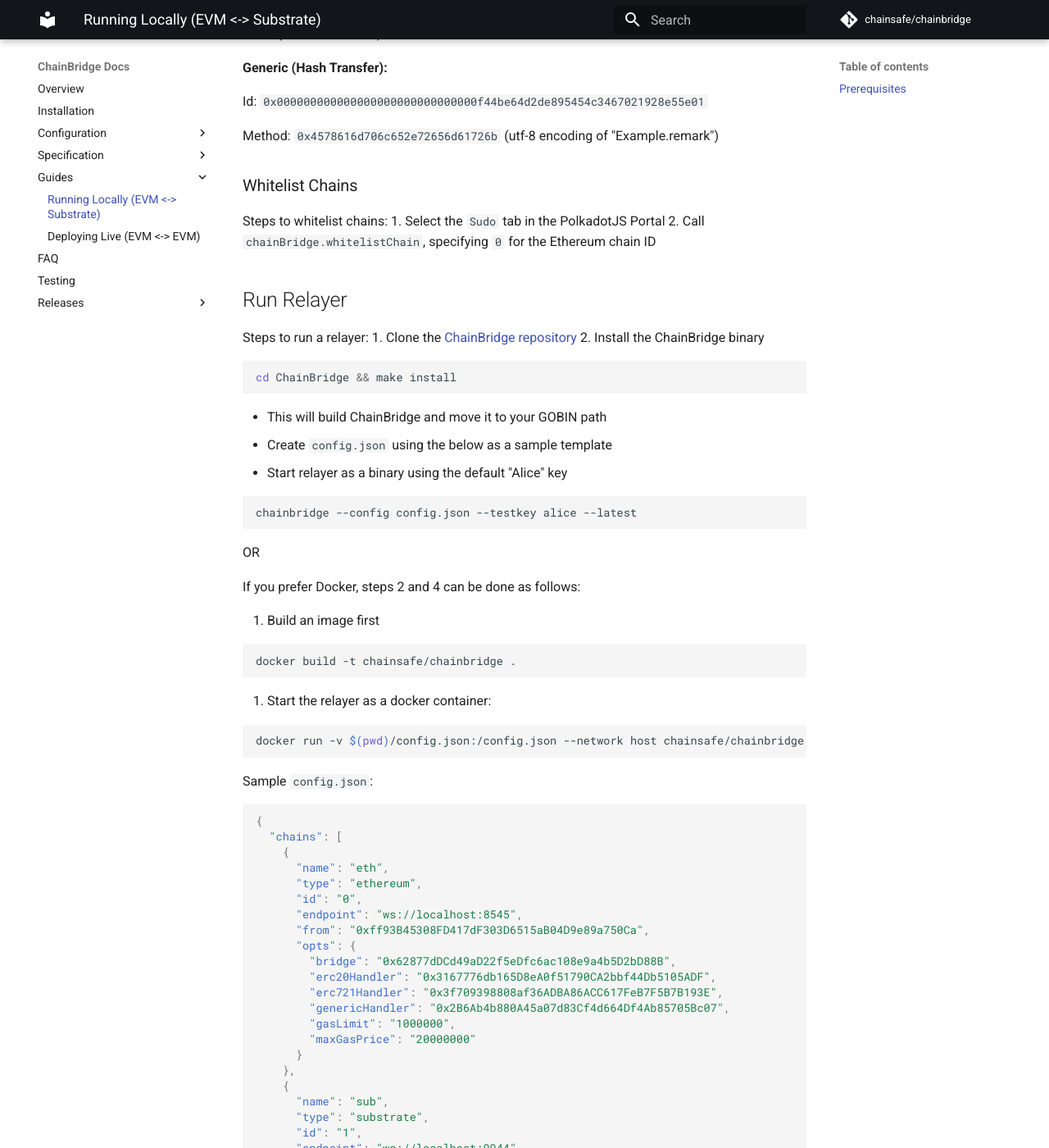
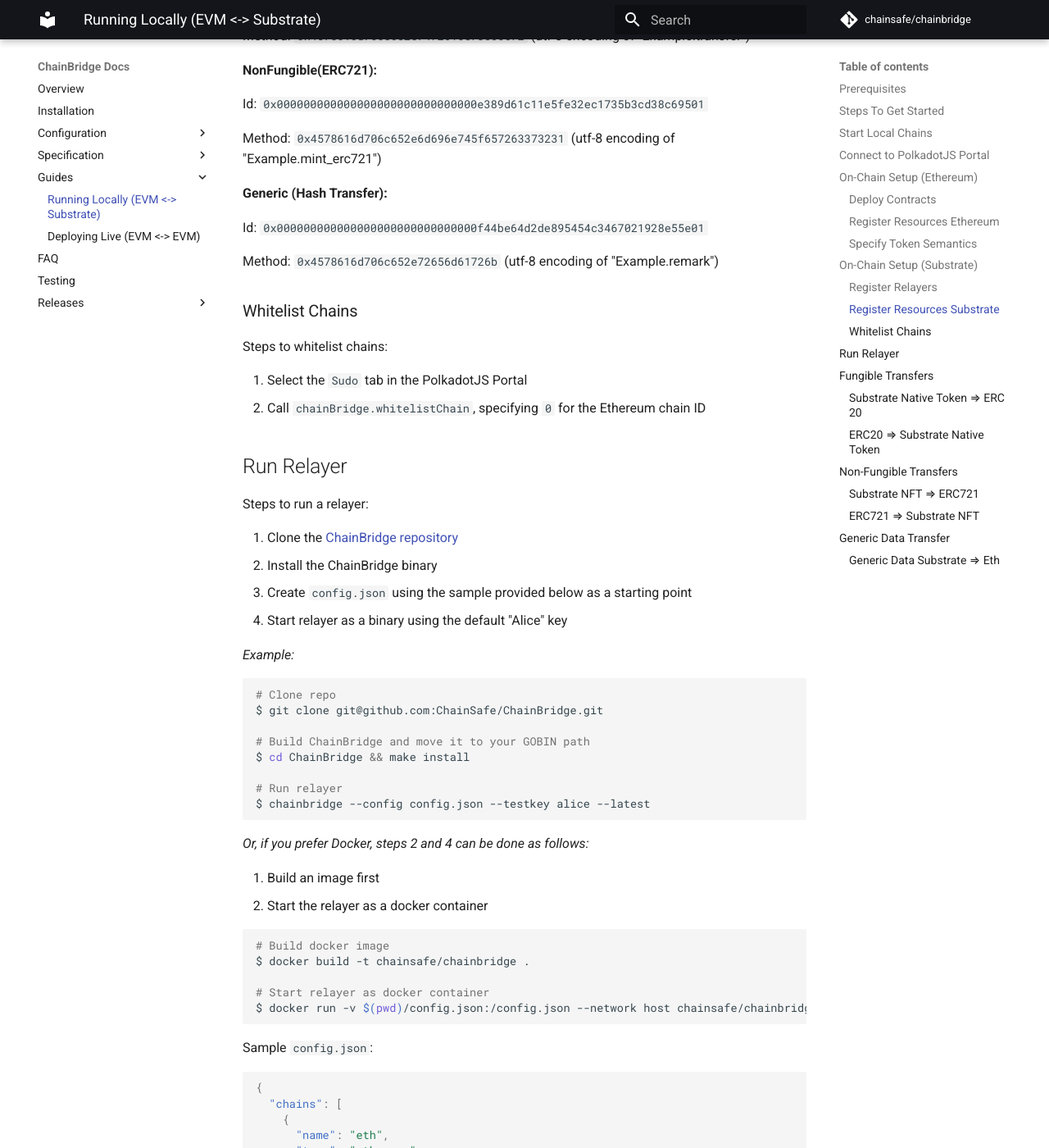
Before and after one commit to ChainSafe/chainbridge-docs, an MkDocs documentation site: the page built from docs/local.md, in a window 1280 px wide and 1400 px high, scrolled down 4632 px. Shown: the whole window at 82% size. Built offline with MkDocs 1.6.1 and Material for MkDocs 9.7.7, drawn with Linux system fonts in a browser that asks for light colours; comment, search, counter and statistics services are not loaded; some of the changed text lies outside the part shown.

Commit message:
refactor; fix numbering, add code comments, restore table of contents

````diff
--- a/docs/local.md
+++ b/docs/local.md
@@ -5,7 +5,7 @@
 - chainbridge `v1.1.1` binary (see [README](https://github.com/chainsafe/chainbridge/#building))
 - cb-sol-cli (see [README](https://github.com/ChainSafe/chainbridge-deploy/tree/master/cb-sol-cli#cb-sol-cli-documentation))
 
-# Steps To Get Started
+## Steps To Get Started
 1. [`Start Local Chains`](#start-local-chains)
 2. [`Connect to PolkadotJS Portal`](#connect-to-polkadotjs-portal)
 3. [`Deploy Contracts`](#deploy-contracts)
@@ -20,7 +20,9 @@
 
 ## Start Local Chains
 
-The easiest way to get started is to use the below docker-compose snippet. This will start one geth instance and an instance of chainbridge-substrate-chain:
+The easiest way to get started is to use the below docker-compose snippet.
+
+This will start one geth instance and an instance of chainbridge-substrate-chain:
 ```yaml
 # Copyright 2020 ChainSafe Systems
 # SPDX-License-Identifier: LGPL-3.0-only
@@ -41,8 +43,8 @@
     - "9944:9944"
 ```
 
-```bash
-docker-compose -f docker-compose-snippet.yml up -V
+```zsh
+$ docker-compose -f docker-compose-snippet.yml up -V
 ```
 
 (Use `-V` to always start with new chains. These instructions depend on deterministic Ethereum addresses, which are used as defaults implicitly by some of these commands. Avoid re-deploying the contracts without restarting both chains, or ensure to specify all the required parameters.)
@@ -50,13 +52,11 @@
 ## Connect to PolkadotJS Portal
 
 1. Access the PolkadotJS Portal for Centrifuge, as an example Substrate chain, [here](https://portal.chain.centrifuge.io/)
-
 2. Connect to your local Substrate chain:
     - Click the network in the top-left corner
     - Select the Development dropdown
     - Set `ws://localhost:9944` as the custom endpoint
     - Click `Switch` to connect
-
 3. Set up type definitions for the chain:
     - Navigate to `Settings`
     - Select the `Developer` tab
@@ -87,18 +87,18 @@
 * These can be found found [here](https://github.com/ChainSafe/chainbridge-Substrate-chain#polkadot-js-apps)
 
 ## On-Chain Setup (Ethereum)
-
 ### Deploy Contracts
 
 To deploy the contracts on to the Ethereum chain, run the following:
 
 ```bash
-cb-sol-cli deploy --all --relayerThreshold 1
+# Deploy contracts
+$ cb-sol-cli deploy --all --relayerThreshold 1
 ```
 
 After running, the expected output looks like this:
 
-```bash
+```zsh
 ================================================================
 Url:        http://localhost:8545
 Deployer:   0xff93B45308FD417dF303D6515aB04D9e89a750Ca
@@ -140,13 +140,13 @@
 
 ```bash
 # Register fungible resource ID with erc20 contract
-cb-sol-cli bridge register-resource --resourceId "0x000000000000000000000000000000c76ebe4a02bbc34786d860b355f5a5ce00" --targetContract "0x21605f71845f372A9ed84253d2D024B7B10999f4"
+$ cb-sol-cli bridge register-resource --resourceId "0x000000000000000000000000000000c76ebe4a02bbc34786d860b355f5a5ce00" --targetContract "0x21605f71845f372A9ed84253d2D024B7B10999f4"
 
 # Register non-fungible resource ID with erc721 contract
-cb-sol-cli bridge register-resource --resourceId "0x000000000000000000000000000000e389d61c11e5fe32ec1735b3cd38c69501" --targetContract "0xd7E33e1bbf65dC001A0Eb1552613106CD7e40C31" --handler "0x3f709398808af36ADBA86ACC617FeB7F5B7B193E"
+$ cb-sol-cli bridge register-resource --resourceId "0x000000000000000000000000000000e389d61c11e5fe32ec1735b3cd38c69501" --targetContract "0xd7E33e1bbf65dC001A0Eb1552613106CD7e40C31" --handler "0x3f709398808af36ADBA86ACC617FeB7F5B7B193E"
 
 # Register generic resource ID
-cb-sol-cli bridge register-generic-resource --resourceId "0x000000000000000000000000000000f44be64d2de895454c3467021928e55e01" --targetContract "0xc279648CE5cAa25B9bA753dAb0Dfef44A069BaF4" --handler "0x2B6Ab4b880A45a07d83Cf4d664Df4Ab85705Bc07" --hash --deposit "" --execute "store(bytes32)"
+$ cb-sol-cli bridge register-generic-resource --resourceId "0x000000000000000000000000000000f44be64d2de895454c3467021928e55e01" --targetContract "0xc279648CE5cAa25B9bA753dAb0Dfef44A069BaF4" --handler "0x2B6Ab4b880A45a07d83Cf4d664Df4Ab85705Bc07" --hash --deposit "" --execute "store(bytes32)"
 ```
 
 ### Specify Token Semantics
@@ -157,16 +157,16 @@
 
 ```bash
 # Register the erc20 contract as mintable/burnable
-cb-sol-cli bridge set-burn --tokenContract "0x21605f71845f372A9ed84253d2D024B7B10999f4"
+$ cb-sol-cli bridge set-burn --tokenContract "0x21605f71845f372A9ed84253d2D024B7B10999f4"
 
 # Register the associated handler as a minter
-cb-sol-cli erc20 add-minter --minter "0x3167776db165D8eA0f51790CA2bbf44Db5105ADF"
+$ cb-sol-cli erc20 add-minter --minter "0x3167776db165D8eA0f51790CA2bbf44Db5105ADF"
 
 # Register the erc721 contract as mintable/burnable
-cb-sol-cli bridge set-burn --tokenContract "0xd7E33e1bbf65dC001A0Eb1552613106CD7e40C31" --handler "0x3f709398808af36ADBA86ACC617FeB7F5B7B193E"
+$ cb-sol-cli bridge set-burn --tokenContract "0xd7E33e1bbf65dC001A0Eb1552613106CD7e40C31" --handler "0x3f709398808af36ADBA86ACC617FeB7F5B7B193E"
 
 # Add the handler as a minter
-cb-sol-cli erc721 add-minter --minter "0x3f709398808af36ADBA86ACC617FeB7F5B7B193E"
+$ cb-sol-cli erc721 add-minter --minter "0x3f709398808af36ADBA86ACC617FeB7F5B7B193E"
 ```
 
 ## On-Chain Setup (Substrate)
@@ -176,6 +176,7 @@
 First, we need to register the account of the relayer on Substrate (cb-sol-cli deploys contracts with the 5 test keys preloaded).
 
 Steps to register the relayers:
+
 1. Select the `Sudo` tab in the PolkadotJS Portal
 2. Choose the `addRelayer` method of `chainBridge`
 3. Select **Alice** as the relayer `AccountId`
@@ -183,6 +184,7 @@
 ### Register Resources Substrate
 
 Steps to register resources:
+
 1. Select the `Sudo` tab in the PolkadotJS Portal
 2. Call `chainBridge.setResource`, passing both the `Id` and `Method` listed below for each of the transfer types you wish to use
 
@@ -207,35 +209,41 @@
 ### Whitelist Chains
 
 Steps to whitelist chains:
+
 1. Select the `Sudo` tab in the PolkadotJS Portal
 2. Call `chainBridge.whitelistChain`, specifying `0` for the Ethereum chain ID
 
 ## Run Relayer
 
 Steps to run a relayer:
+
 1. Clone the [ChainBridge repository](https://github.com/ChainSafe/ChainBridge)
 2. Install the ChainBridge binary
+3. Create `config.json` using the sample provided below as a starting point
+4. Start relayer as a binary using the default "Alice" key
+
+_Example:_
 ```zsh
-cd ChainBridge && make install
-```
-- This will build ChainBridge and move it to your GOBIN path
-3. Create `config.json` using the below as a sample template
-4. Start relayer as a binary using the default "Alice" key
-```zsh
-chainbridge --config config.json --testkey alice --latest
+# Clone repo
+$ git clone git@github.com:ChainSafe/ChainBridge.git
+
+# Build ChainBridge and move it to your GOBIN path
+$ cd ChainBridge && make install
+
+# Run relayer
+$ chainbridge --config config.json --testkey alice --latest
 ```
 
-OR
+_Or, if you prefer Docker, steps 2 and 4 can be done as follows:_
 
-If you prefer Docker, steps 2 and 4 can be done as follows:
+1. Build an image first
+2. Start the relayer as a docker container
+```zsh
+# Build docker image
+$ docker build -t chainsafe/chainbridge .
 
-2. Build an image first
-```zsh
-docker build -t chainsafe/chainbridge .
-```
-4. Start the relayer as a docker container:
-```zsh
-docker run -v $(pwd)/config.json:/config.json --network host chainsafe/chainbridge --testkey alice --latest
+# Start relayer as docker container
+$ docker run -v $(pwd)/config.json:/config.json --network host chainsafe/chainbridge --testkey alice --latest
 ```
 
 Sample `config.json`:
@@ -277,17 +285,18 @@
 ### Substrate Native Token ⇒ ERC 20
 
 Steps to transfer an ERC-20 token:
+
 1. Select the `Extrinsics` tab in the PolkadotJS Portal
 2. Call `example.transferNative` with parameters such as these:
-
-- Amount: `1000` **(select `Pico` for units)**
-- Recipient: `0xff93B45308FD417dF303D6515aB04D9e89a750Ca`
-- Dest Id: `0`
+    - Amount: `1000` **(select `Pico` for units)**
+    - Recipient: `0xff93B45308FD417dF303D6515aB04D9e89a750Ca`
+    - Dest Id: `0`
 
 You can query the recipients balance on Ethereum with this:
 
 ```bash
-cb-sol-cli erc20 balance --address "0xff93B45308FD417dF303D6515aB04D9e89a750Ca"
+# Query token balance of account: Oxff..750Ca
+$ cb-sol-cli erc20 balance --address "0xff93B45308FD417dF303D6515aB04D9e89a750Ca"
 ```
 
 ### ERC20 ⇒ Substrate Native Token
@@ -295,19 +304,22 @@
 If necessary, you can mint some tokens:
 
 ```bash
-cb-sol-cli erc20 mint --amount 1000
+# Mint 1000 ERC20 tokens
+$ cb-sol-cli erc20 mint --amount 1000
 ```
 
 Before initiating the transfer we have to approve the bridge to take ownership of the tokens:
 
 ```bash
-cb-sol-cli erc20 approve --amount 1000 --recipient "0x3167776db165D8eA0f51790CA2bbf44Db5105ADF"
+# Approve bridge to assume custody of tokens
+$ cb-sol-cli erc20 approve --amount 1000 --recipient "0x3167776db165D8eA0f51790CA2bbf44Db5105ADF"
 ```
 
 To initiate a transfer on the Ethereum chain use this command (Note: there will be a 10 block delay before the relayer will process the transfer):
 
 ```bash
-cb-sol-cli erc20 deposit --amount 1 --dest 1 --recipient "0xd43593c715fdd31c61141abd04a99fd6822c8558854ccde39a5684e7a56da27d" --resourceId "0x000000000000000000000000000000c76ebe4a02bbc34786d860b355f5a5ce00"
+# Transfer 1 token to account: 0xd4..da27d
+$ cb-sol-cli erc20 deposit --amount 1 --dest 1 --recipient "0xd43593c715fdd31c61141abd04a99fd6822c8558854ccde39a5684e7a56da27d" --resourceId "0x000000000000000000000000000000c76ebe4a02bbc34786d860b355f5a5ce00"
 ```
 
 ## Non-Fungible Transfers
@@ -317,27 +329,28 @@
 First, you'll need to mint a token.
 
 Steps to mint an ERC-721 token:
+
 1. Select the `Sudo` tab in the PolkadotJS Portal
 2. Call `erc721.mint` with parameters such as these:
-
-- Owner: `Alice`
-- TokenId: `1`
-- Metadata: `""`
+    - Owner: `Alice`
+    - TokenId: `1`
+    - Metadata: `""`
 
 Now the owner of the token can initiate a transfer.
 
 Steps to transfer an ERC-721 token:
+
 1. Select the `Sudo` tab in the PolkadotJS Portal
 2. Call `example.transferErc721` with parameters such as these:
-
-- Recipient: `0xff93B45308FD417dF303D6515aB04D9e89a750Ca`
-- TokenId: `1`
-- DestId: `0`
+    - Recipient: `0xff93B45308FD417dF303D6515aB04D9e89a750Ca`
+    - TokenId: `1`
+    - DestId: `0`
 
 You can query ownership of tokens on Ethereum with this:
 
 ```bash
-cb-sol-cli erc721 owner --id 0x1
+# Query ownership of ERC721 with token ID: 1
+$ cb-sol-cli erc721 owner --id 0x1
 ```
 
 ### ERC721 ⇒ Substrate NFT
@@ -345,22 +358,25 @@
 If necessary, you can mint an ERC-721 token like this:
 
 ```bash
-cb-sol-cli erc721 mint --id 0x99
+# Mint ERC721 with token ID: 99
+$ cb-sol-cli erc721 mint --id 0x99
 ```
 
 Before initiating the transfer, we must approve the bridge to take ownership of the tokens:
 
 ```bash
-cb-sol-cli erc721 approve --id 0x99 --recipient "0x3f709398808af36ADBA86ACC617FeB7F5B7B193E"
+# Approve bridge to assume custody of ERC721 with token ID: 99
+$ cb-sol-cli erc721 approve --id 0x99 --recipient "0x3f709398808af36ADBA86ACC617FeB7F5B7B193E"
 ```
 
 Now we can initiate the transfer:
 
 ```bash
-cb-sol-cli erc721 deposit --id 0x99 --dest 1 --resourceId "0x000000000000000000000000000000e389d61c11e5fe32ec1735b3cd38c69501" --recipient "0xd43593c715fdd31c61141abd04a99fd6822c8558854ccde39a5684e7a56da27d"
+# Transfer ERC721 with token ID: 99 to account: 0xd4..da27d
+$ cb-sol-cli erc721 deposit --id 0x99 --dest 1 --resourceId "0x000000000000000000000000000000e389d61c11e5fe32ec1735b3cd38c69501" --recipient "0xd43593c715fdd31c61141abd04a99fd6822c8558854ccde39a5684e7a56da27d"
 ```
 
-### Generic Data Transfer
+## Generic Data Transfer
 
 To demonstrate a possible use of the generic data transfer, we have a hash registry on Ethereum. We also have a method on the example Substrate chain to emit a hash inside an event, which we can trigger from Ethereum.
 
@@ -369,14 +385,15 @@
 For this example we will transfer a 32 byte hash to a registry on Ethereum.
 
 Steps to transfer data to Ethereum:
+
 1. Select the `Extrinsics` tab in the PolkadotJS Portal
 2. Call `example.transferHash` with parameters such as these:
-
-- Hash: `0x699c776c7e6ce8e6d96d979b60e41135a13a2303ae1610c8d546f31f0c6dc730`
-- Dest ID: `0`
+    - Hash: `0x699c776c7e6ce8e6d96d979b60e41135a13a2303ae1610c8d546f31f0c6dc730`
+    - Dest ID: `0`
 
 You can verify the transfer with this command:
 
 ```bash
-cb-sol-cli cent getHash --hash 0x699c776c7e6ce8e6d96d979b60e41135a13a2303ae1610c8d546f31f0c6dc730
+# Verify transfer of hash
+$ cb-sol-cli cent getHash --hash 0x699c776c7e6ce8e6d96d979b60e41135a13a2303ae1610c8d546f31f0c6dc730
 ```
````
